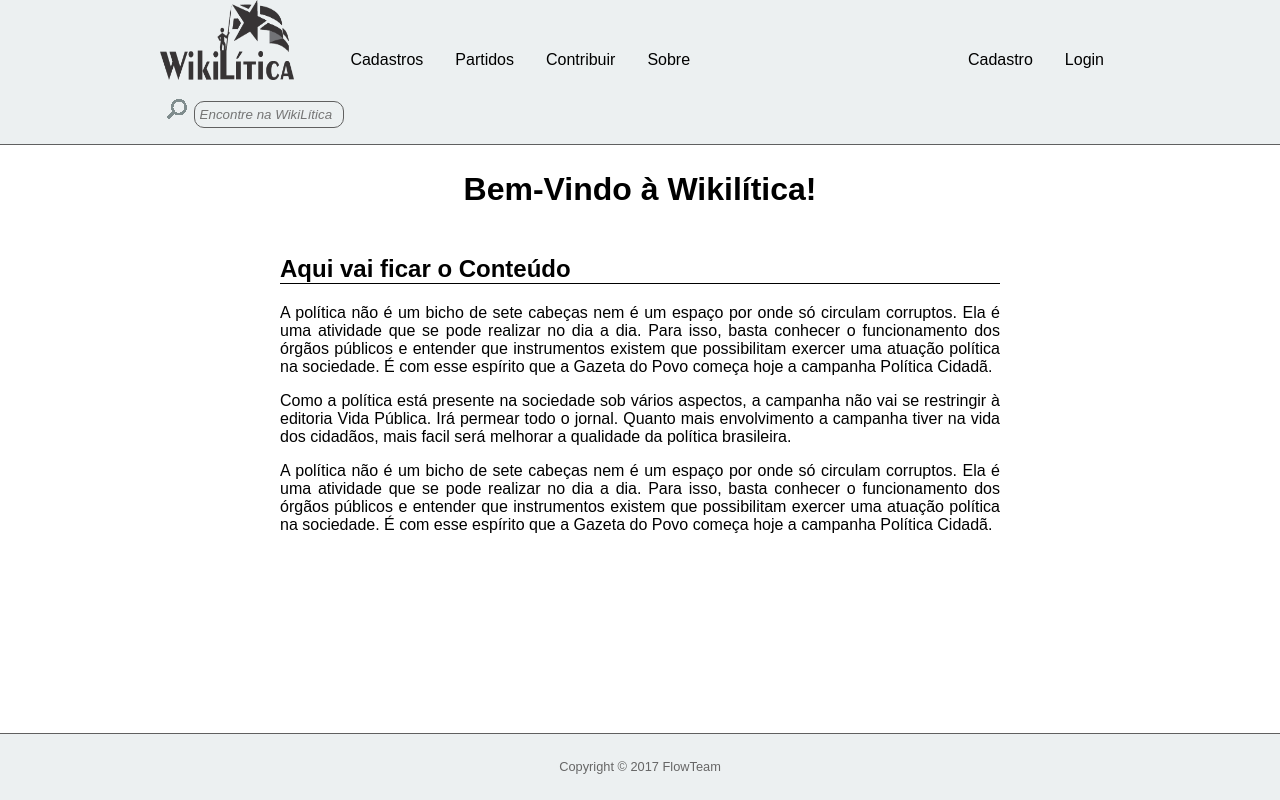
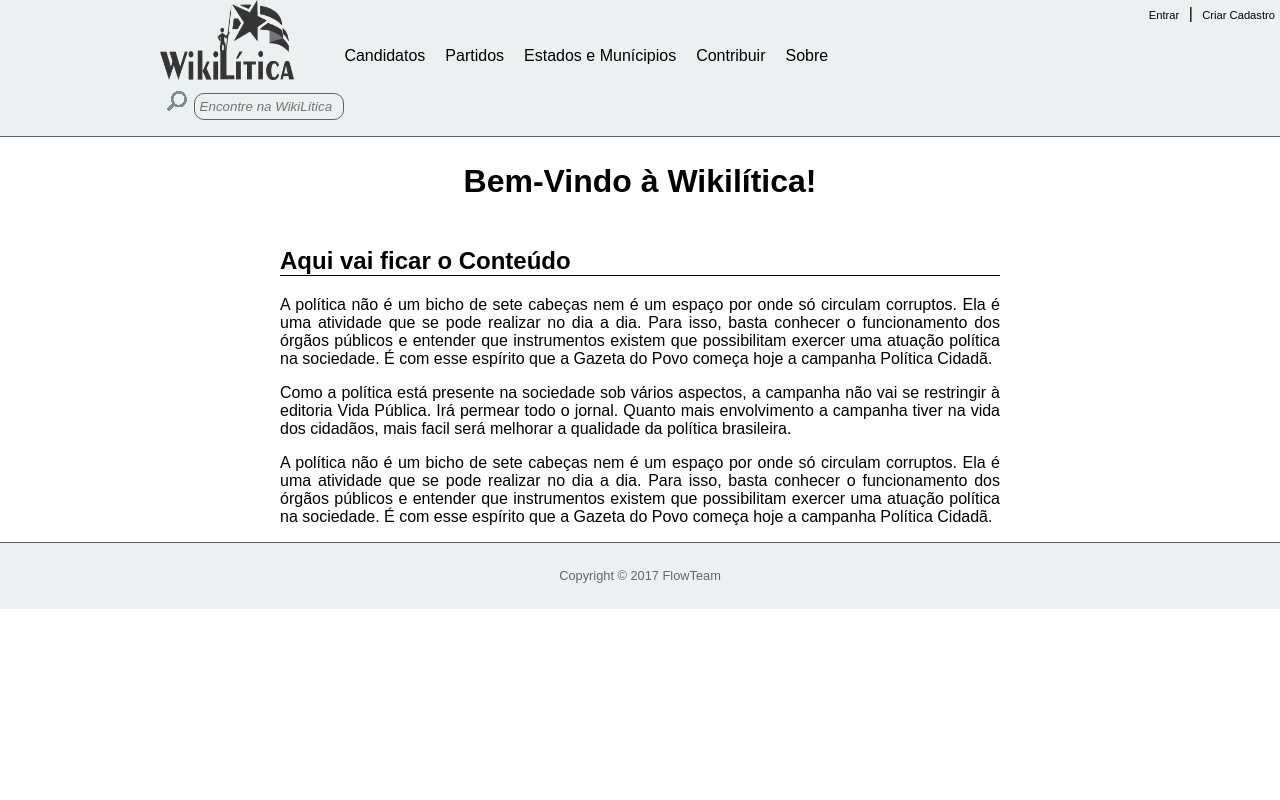
Before and after one commit to arthurfalcao/wikilitica, a PHP site: page / in a window 1280 px wide. Run offline with PHP 8.4, Linux system fonts and the light colour scheme.

Commit message:
Alguns bugs consertados index

```diff
--- a/index.html
+++ b/index.html
@@ -7,25 +7,32 @@
 </head>
 <body>
 	<div class = "content" id="master">
+					<nav>
+						<a href="login.html">Entrar</a> |
+						<a href="cadastro.html">Criar Cadastro</a>
+					</nav>
 		<div id="header">
 			<a href="./index.html">
 				<img  class="imagem"  src="./static/img/WikiLítica_logo.png" alt="logo" height="80px" width="270px">
 			</a>
-			<div id = "menuhorizontal">
+			<div class = "menuhorizontal" id = "menuhorizontal">
+
 				<ul>
-					<li class="dropdown">
-						<a href="javascript:void(0)" class="dropbtn">Cadastros</a>
+					<li><a href="#">Candidatos</a></li>
+					<li><a href="#">Partidos</a></li>
+					<li><a href="#">Estados e Munícipios</a></li>
+					<li class="dropdown"><a href="#" class="dropbtn">Contribuir</a>
 						<div class="dropdown-content">
-							 <a href="#">Candidatos e Partidos</a>
+							 <a href="#">Candidatos</a>
+							 <a href="#">Partidos</a>
 							 <a href="#">Estados e Municípios</a>
 						</div>
 					</li>
-					<li><a href="#">Partidos</a></li>
-					<li><a href="#">Contribuir</a></li>
 					<li><a href="#">Sobre</a></li>
-					<li style="float:right; margin-right: 10% auto"><a href="login.html">Login</a></li>
-					<li style="float:right; margin-right: 5% auto"><a href="cadastro.html">Cadastro</a></li>
+
 				</ul>
+			</div>
+			<div>
 			</div>
 		</div>
 				<ul id="pesquisa">
--- a/static/css/estilo.css
+++ b/static/css/estilo.css
@@ -19,11 +19,27 @@ body{
     float: left;
 }
 
+nav {
+
+    padding: 5px 0px 0px 0px;
+    float: right;
+}
+nav a{
+    text-decoration: none;
+    text-align: center;
+    font-size: 70%;
+    color: black;
+    padding: 5px;
+}
+nav a:hover{
+    background-color: #2980b9;
+    color: white;
+}
+
 li a {
     display: block;
     color: white;
     text-align: center;
-    padding: 14px 20px;
     text-decoration: none;
     margin: 37px 0px 0px 0px;
 }
@@ -58,8 +74,9 @@ li a, .dropbtn {
     display: inline-block;
     color: black;
     text-align: center;
-    padding: 14px 16px;
+    padding: 10px;
     text-decoration: none;
+    position: relative;
 }
 
 li a:hover, .dropdown:hover .dropbtn {
@@ -124,14 +141,6 @@ li.dropdown {
     width:100%;
     background-color: white;
 }
-#menuvertical {
-    border: 1px solid #606060;
-    border-radius: 10px;
-    margin: 10px;
-    background: #ecf0f1;
-    padding: 5px;
-    width:20%;
-}
 
 /* Corpo Site */
 
@@ -162,7 +171,6 @@ li.dropdown {
     text-align: center;
     padding: 1em;
     font-size: 80%;
-    position:absolute;
     bottom:0;
     width:100%;
 }
```
Also changed, not shown: static/img/busca.png (deleted), static/img/hand-303124_640.png (deleted).
